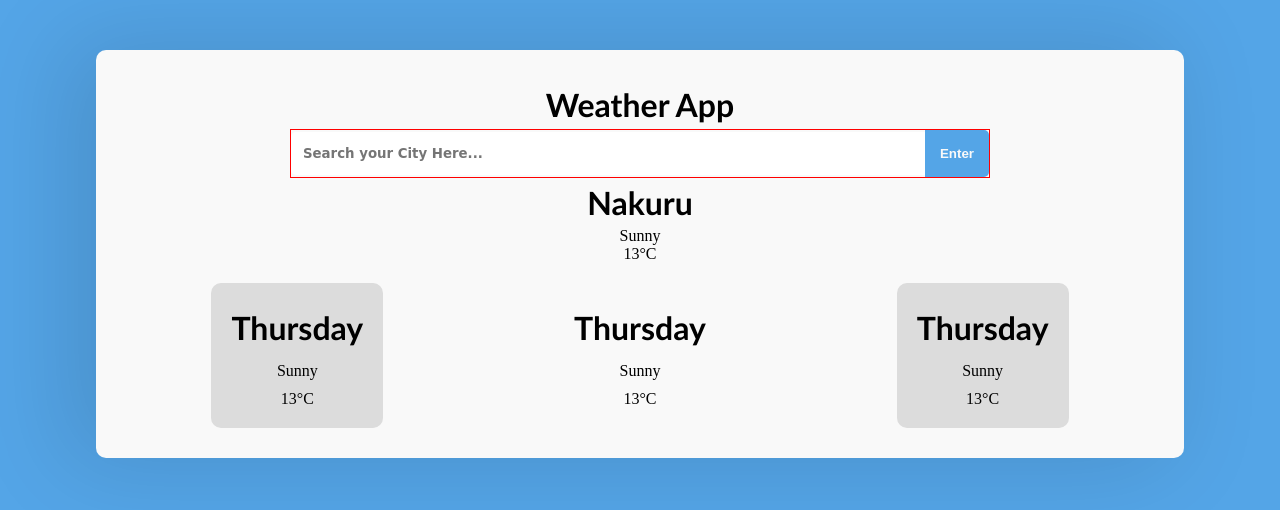
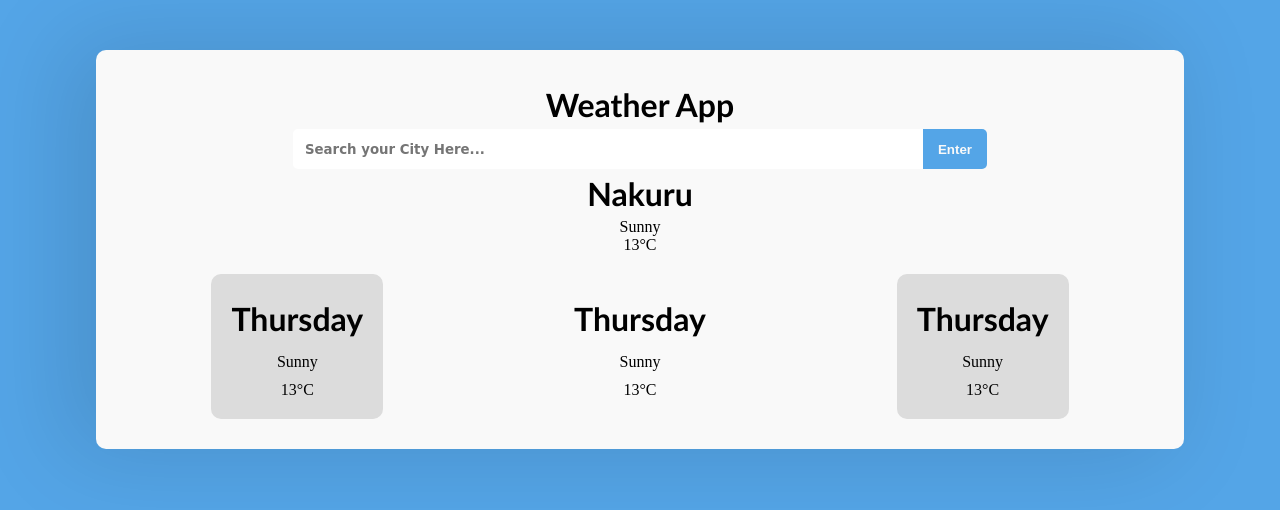
Before and after one commit to Bennyjoez/Atril-Ben-Weather-App, a plain HTML site: page index.html in a window 1280 px wide. Drawn offline with Linux system fonts and the light colour scheme; a web font is replaced by a local one.

Commit message:
Set default height

```diff
--- a/style.css
+++ b/style.css
@@ -3,6 +3,9 @@
     margin: 0px;
     text-decoration: none;
     box-sizing: border-box;
+}
+:root {
+    --default-height: 40px
 }
 body {
     background: #54a5e7;
@@ -33,12 +36,13 @@ h1 {
 }
 .data {
     position: relative;
-    border: 1px solid red;
     width: fit-content;
     margin: auto;
+    display: flex;
 }
 #input {
     width: 50vw;
+    height: var(--default-height);
     padding: 14px 12px;
     border-radius: 5px;
     outline:none;
@@ -48,7 +52,7 @@ h1 {
 }
 .btn {
     background: #54a5e7;
-    padding: 16px 15px;
+    padding: 0px 15px;
     margin-left: -10px;
     border-top-right-radius: 5px;
     border-bottom-right-radius: 5px;
@@ -57,6 +61,7 @@ h1 {
     color: #f9f9f9;
     font-weight: 600;
     cursor: pointer;
+    height: var(--default-height);
 }
 
 /* ben css */
@@ -80,6 +85,7 @@ h1 {
 #suggestions{
     text-align: start;
     position: absolute;
+    top: var(--default-height);
     background-color: aliceblue;
     width: 50vw;
     margin: auto;
```
